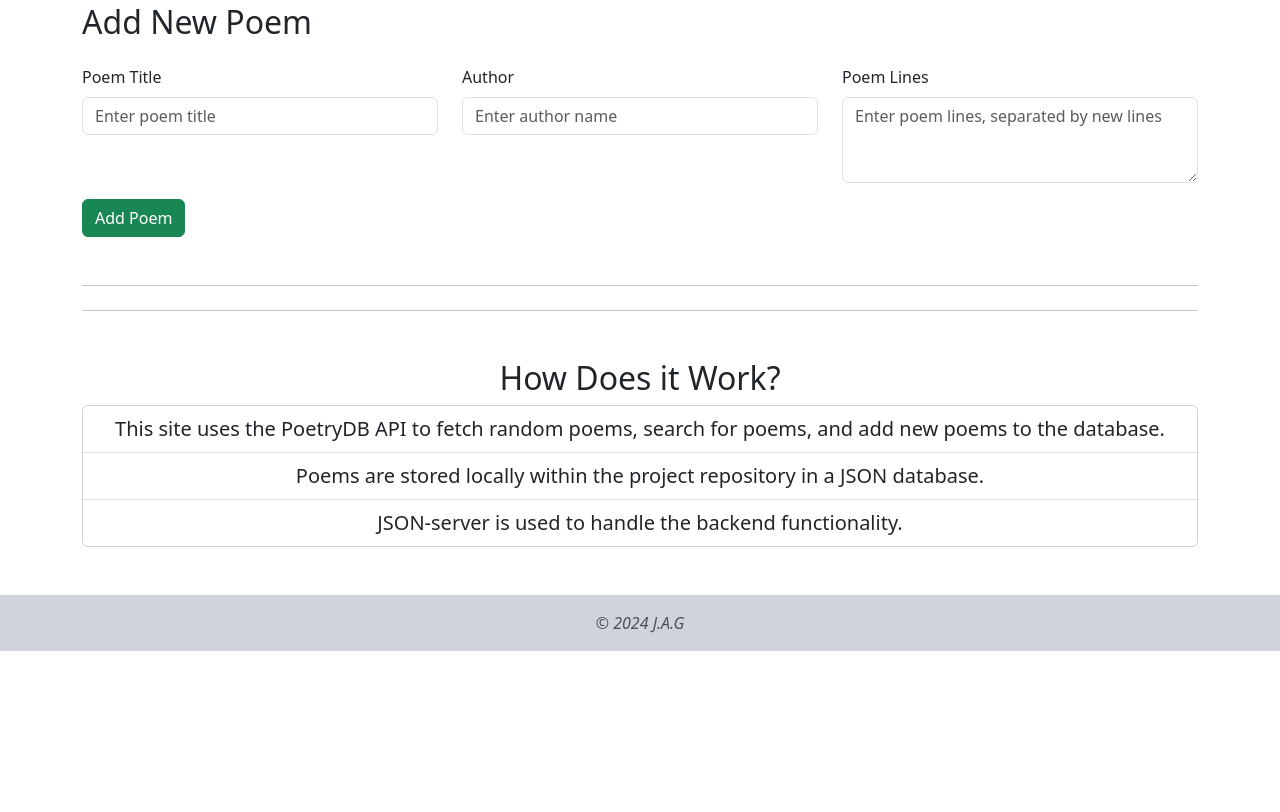
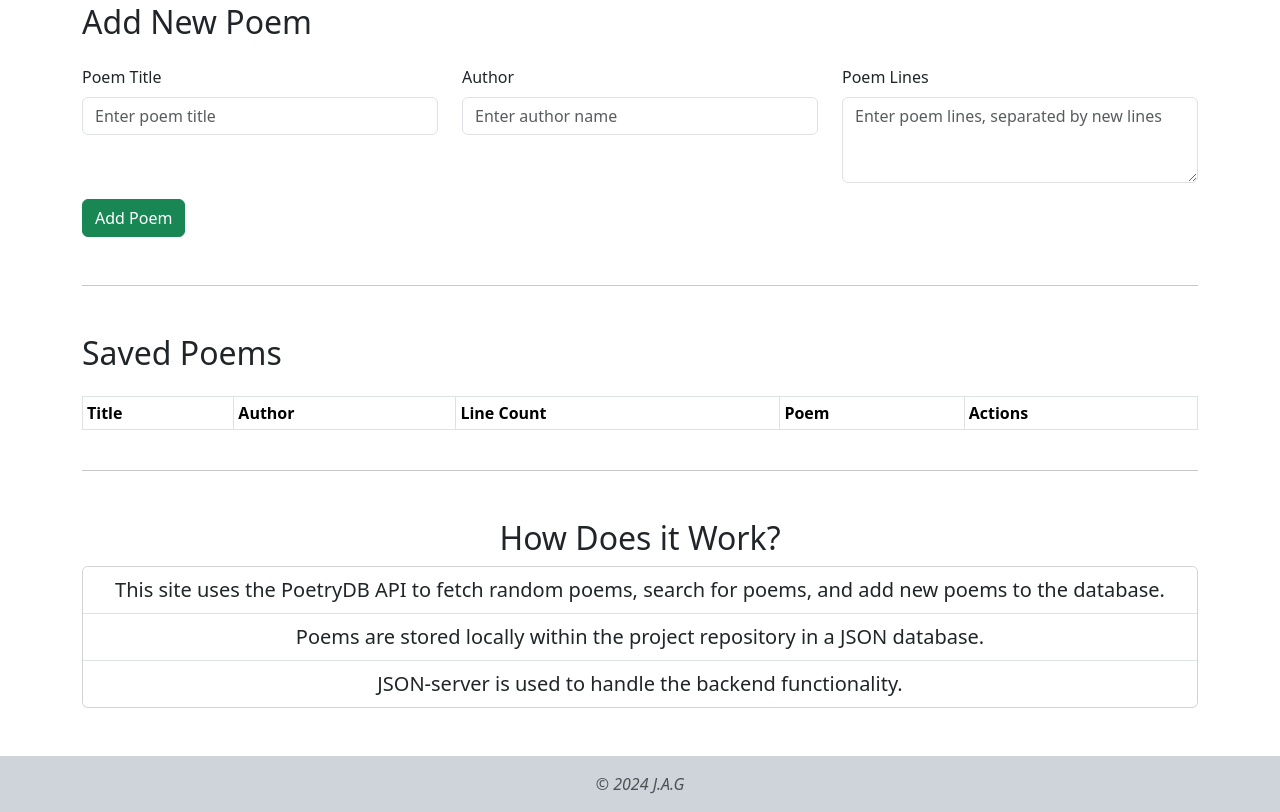
Before and after one commit to Exo-MDR-CD2000/poem-ts-vite, a website built with Vite: page index.html in a window 1280 px wide. Shown: the part 921-1733 px from the top of the page. Before the commit the page ends 1572 px from the top, so only its background shows below. Built offline with nearby package versions, Linux system fonts and the light colour scheme; no server answers.

Commit message:
added id's to table bodies and added second table for saved poems

```diff
--- a/index.html
+++ b/index.html
@@ -140,7 +140,7 @@
                             <th>Actions</th>
                         </tr>
                     </thead>
-                    <tbody>
+                    <tbody id="searchResults">
                     <!-- typescript code will add poems from api here -->
 
                     </tbody>
@@ -181,7 +181,26 @@
 
         <!-- Saved Poems Section -->
 
-
+        <!-- Saved Poems Section -->
+        <div class="savedPoemsSection mt-5 d-md-block">
+            <h2 class="mb-4">Saved Poems</h2>
+            <div class="table-responsive">
+                <table class="table table-bordered table-striped table-hover table-sm">
+                    <thead>
+                        <tr>
+                            <th>Title</th>
+                            <th>Author</th>
+                            <th>Line Count</th>
+                            <th>Poem</th>
+                            <th>Actions</th>
+                        </tr>
+                    </thead>
+                    <tbody id="savedPoems">
+                        <!-- TypeScript code will add saved poems from JSON server here -->
+                    </tbody>
+                </table>
+            </div>
+        </div>
 
 
 
```
